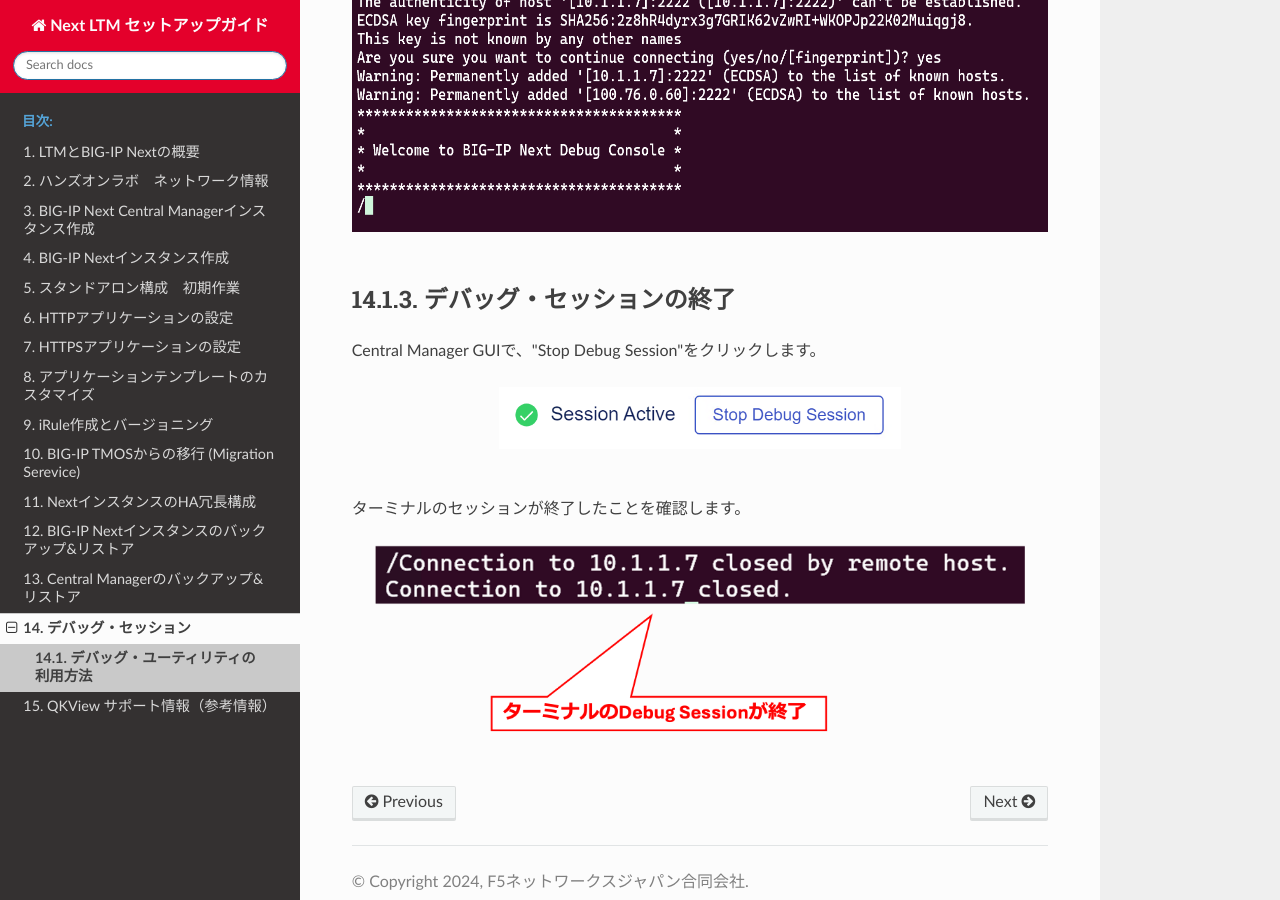
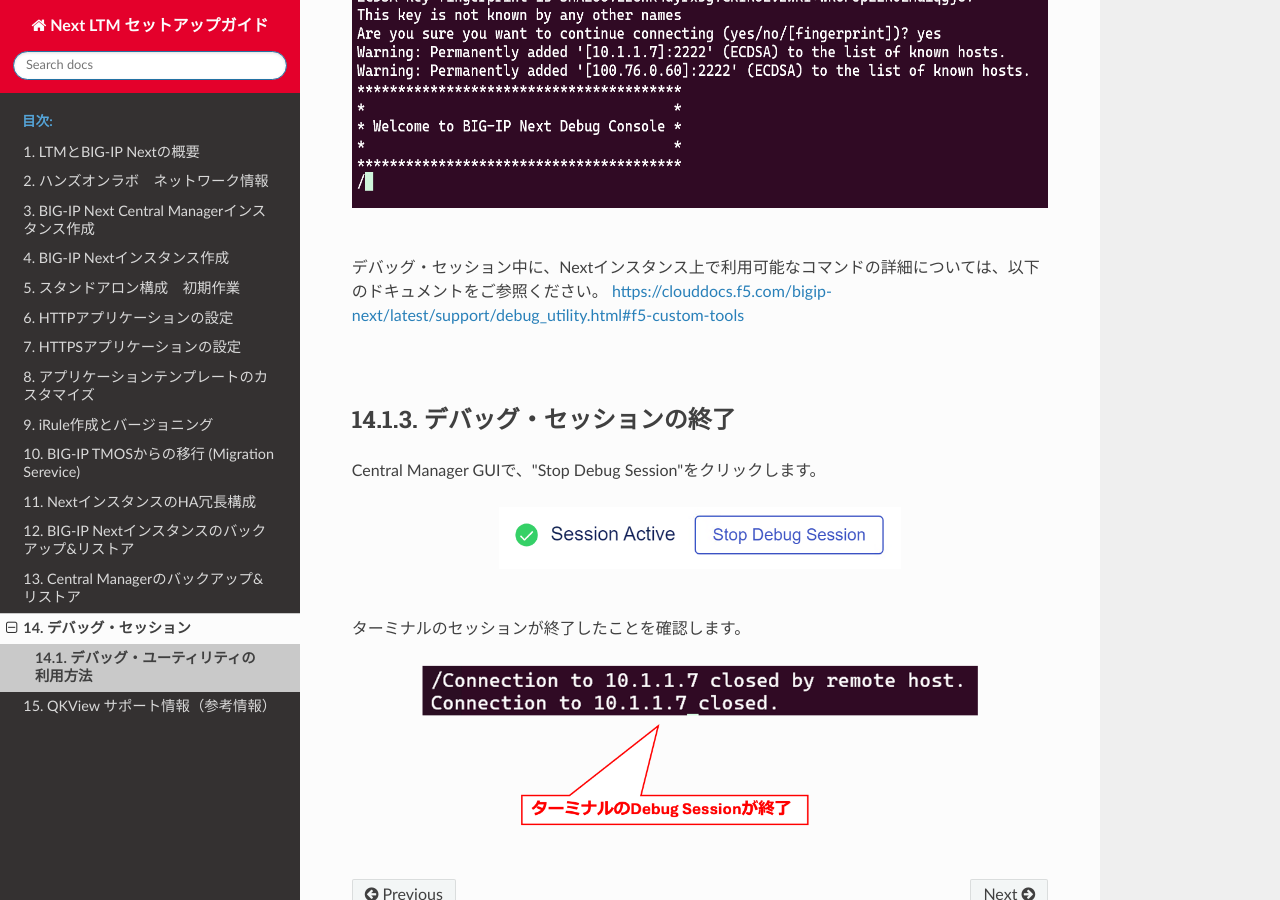
Before and after one commit to ttsuji777/ltmnext-setup-dev, a Sphinx documentation site: the page built from docs/content14/module01/module01.rst, in a window 1280 px wide and 900 px high, scrolled down 2874 px. Built offline with Sphinx 7.4.7 and the Read the Docs theme 2.0.0, drawn with Linux system fonts in a browser that asks for light colours.

Commit message:
modify a file

```diff
--- a/docs/content14/module01/module01.rst
+++ b/docs/content14/module01/module01.rst
@@ -7,7 +7,6 @@
 --------------------------------------
 
 クライアント端末で、SSH公開鍵を取得もしくは作成します (例: ~/.ssh/id_rsa.pub)。各OSにおける詳細な手順につきましては、以下のドキュメントをご参照ください。
-
 https://clouddocs.f5.com/bigip-next/latest/support/debug_utility.html#retrieve-client-ssh-public-key
 
 .. note::
@@ -57,6 +56,10 @@
 
 
 |
+デバッグ・セッション中に、Nextインスタンス上で利用可能なコマンドの詳細については、以下のドキュメントをご参照ください。
+https://clouddocs.f5.com/bigip-next/latest/support/debug_utility.html#f5-custom-tools
+
+|
 デバッグ・セッションの終了
 --------------------------------------
 
@@ -71,7 +74,7 @@
 ターミナルのセッションが終了したことを確認します。
 
 .. figure:: images/c14-m1-7.png
-   :scale: 35%
+   :scale: 30%
    :align: center
 
 |
```
